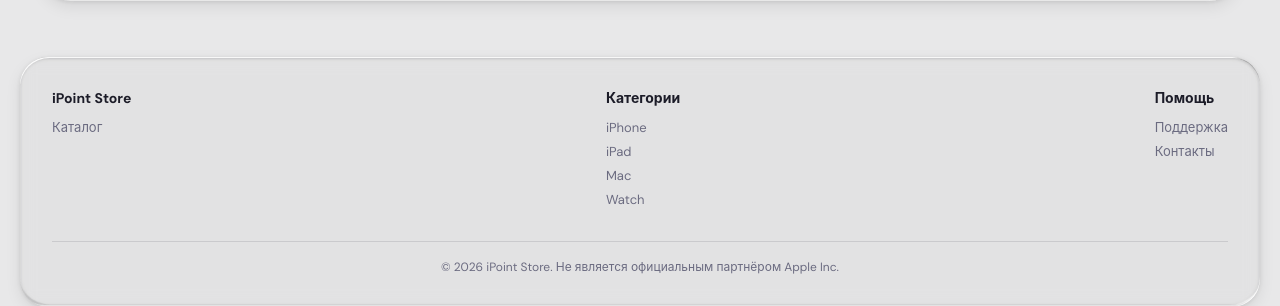
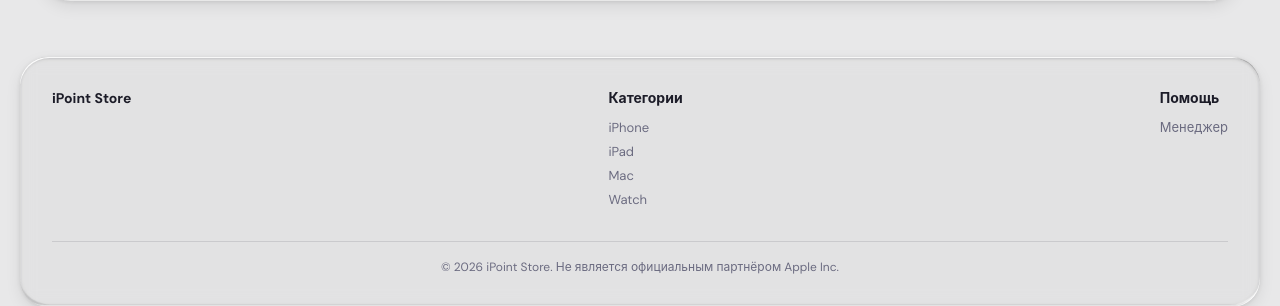
Before and after one commit to beabshard-code/iPoint, a Flask app: page / in a window 1280 px wide. Shown: the part 900-1206 px from the top of the page. Run offline with Flask 3, Linux system fonts and the light colour scheme; data that the repository does not hold is empty; some libraries are stand-ins or nearby versions.

Commit message:
rename support to manager, trim footer links

```diff
--- a/bot.py
+++ b/bot.py
@@ -82,7 +82,7 @@ async def cmd_start(update: Update, ctx: ContextTypes.DEFAULT_TYPE):
 
     kb = [
         [InlineKeyboardButton("🛍️ Открыть магазин", web_app=WebAppInfo(url=WEBAPP_URL))],
-        [InlineKeyboardButton("💬 Поддержка", url="https://t.me/iPointManager")],
+        [InlineKeyboardButton("💬 Менеджер", url="https://t.me/iPointManager")],
     ]
     await update.message.reply_text(
         f"Здравствуйте, {_html.escape(first_name)}! 👋\n\n"
@@ -144,7 +144,7 @@ async def cb_category(update: Update, ctx: ContextTypes.DEFAULT_TYPE):
     lines.append(f"\n💰 Товаров: {len(items)}")
     kb = [
         [InlineKeyboardButton("◀️ Назад", callback_data="stock")],
-        [InlineKeyboardButton("💬 Поддержка", url="https://t.me/iPointManager")],
+        [InlineKeyboardButton("💬 Менеджер", url="https://t.me/iPointManager")],
     ]
     text = "\n".join(lines)
     if len(text) > 4000:
@@ -177,7 +177,7 @@ async def cb_back_start(update: Update, ctx: ContextTypes.DEFAULT_TYPE):
     first_name = user.first_name.encode('utf-8', 'ignore').decode('utf-8')
     kb = [
         [InlineKeyboardButton("🛍️ Открыть магазин", web_app=WebAppInfo(url=WEBAPP_URL))],
-        [InlineKeyboardButton("💬 Поддержка", url="https://t.me/iPointManager")],
+        [InlineKeyboardButton("💬 Менеджер", url="https://t.me/iPointManager")],
     ]
     await query.edit_message_text(
         f"Здравствуйте, {_html.escape(first_name)}! 👋\n\n"
--- a/templates/base.html
+++ b/templates/base.html
@@ -41,7 +41,6 @@
   <footer class="footer glass container">
     <div class="col">
       <h4>{{ BRAND }}</h4>
-      <a href="{{ url_for('products.index') }}">Каталог</a>
       {% if is_admin %}
       <a href="{{ url_for('products.create') }}">Продать</a>
       {% endif %}
@@ -52,8 +51,7 @@
     </div>
     <div class="col">
       <h4>Помощь</h4>
-      <a href="https://t.me/iPointManager" target="_blank">Поддержка</a>
-      <a href="https://t.me/iPointManager" target="_blank">Контакты</a>
+      <a href="https://t.me/iPointManager" target="_blank">Менеджер</a>
     </div>
     <div class="bottom">© 2026 {{ BRAND }}. Не является официальным партнёром Apple Inc.</div>
   </footer>
```
